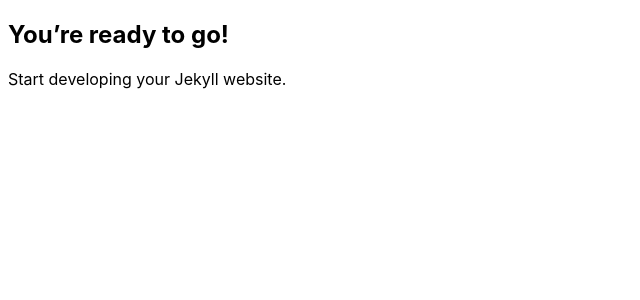
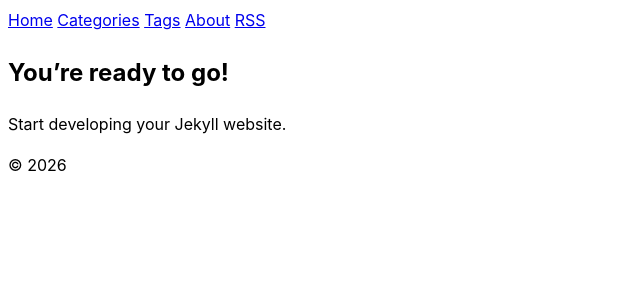
Before and after one commit to danielpassos/btest, a Jekyll site: the page built from index.md, in a window 1280 px wide. Shown: the top 300 px of the page, without its empty margins (0-640 px from the left). Built offline with Jekyll 4.4.1, drawn with Linux system fonts in a browser that asks for light colours.

Commit message:
Add initial site structure with Jekyll layouts and styles

```diff
--- a/_config.yml
+++ b/_config.yml
@@ -1,3 +1,7 @@
 url: "" # the base hostname & protocol for your site, e.g. http://example.com
 baseurl: "" # the subpath of your site, e.g. /blog
 title: "" # the name of your site, e.g. ACME Corp.
+
+plugins:
+  - jekyll-feed
+  - jekyll-seo-tag
--- /dev/null
+++ b/_includes/footer.html
@@ -0,0 +1,6 @@
+
+<footer>
+  <div class="container">
+    <p>© {{ site.time | date: "%Y" }} {{ site.author.name }}</p>
+  </div>
+</footer>
--- /dev/null
+++ b/_includes/head.html
@@ -0,0 +1,7 @@
+
+<meta charset="utf-8" />
+<meta name="viewport" content="width=device-width, initial-scale=1" />
+<title>{{ page.title }} · {{ site.title }}</title>
+<link rel="stylesheet" href="{{ '/assets/css/main.css' | relative_url }}" />
+{% seo %}
+{% feed_meta %}
--- /dev/null
+++ b/_includes/header.html
@@ -0,0 +1,13 @@
+
+<header class="site-header">
+  <div class="container nav">
+    <div><a href="{{ '/' | relative_url }}">{{ site.title }}</a></div>
+    <nav class="nav-links">
+      <a href="{{ '/' | relative_url }}">Home</a>
+      <a href="{{ '/categories/' | relative_url }}">Categories</a>
+      <a href="{{ '/tags/' | relative_url }}">Tags</a>
+      <a href="{{ '/about/' | relative_url }}">About</a>
+      <a href="{{ '/feed.xml' | relative_url }}">RSS</a>
+    </nav>
+  </div>
+</header>
--- a/_layouts/default.html
+++ b/_layouts/default.html
@@ -1,12 +1,13 @@
-<!DOCTYPE html>
-<html lang="{{ site.lang | default: "en-US" }}">
-  <head>
-    <meta name="viewport" content="width=device-width, initial-scale=1">
-    <meta charset="utf-8">
-    <title>{{ page.title }} - {{ site.title }}</title>
-    <link rel="stylesheet" href="{{ "/assets/css/main.css" | relative_url }}">
-  </head>
-  <body>
+<!doctype html>
+<html lang='en'>
+<head>{% include head.html %}</head>
+<body>
+{% include header.html %}
+<main class='main'>
+  <div class='container'>
     {{ content }}
-  </body>
+  </div>
+</main>
+{% include footer.html %}
+</body>
 </html>
--- a/_sass/base.scss
+++ b/_sass/base.scss
@@ -1,9 +1,27 @@
-$backgroundColor: #ffffff;
-$bodyColor: #000000;
-$bodyFont: -apple-system,BlinkMacSystemFont,"Segoe UI",Helvetica,Arial,sans-serif,"Apple Color Emoji","Segoe UI Emoji","Segoe UI Symbol";
+:root {
+  --font-sans: -apple-system, BlinkMacSystemFont, "Segoe UI", Roboto, "Helvetica Neue", Arial, sans-serif;
+}
 
 body {
-  background: $backgroundColor;
-  color: $bodyColor;
-  font-family: $bodyFont;
+  font-family: var(--font-sans);
+  font-size: 1rem;
+  line-height: 1.6;
 }
+
+// Post -----------------------------------------------------------------------
+
+.tag-badge {
+  display: inline-block;
+  background-color: #f3f3f3;
+  color: #333;
+  font-size: 0.85rem;
+  padding: 0.2em 0.6em;
+  margin: 0.2em 0.2em 0.2em 0;
+  border-radius: 9999px;
+  text-decoration: none;
+  transition: background-color 0.2s;
+}
+
+.tag-badge:hover {
+  background-color: #e0e0e0;
+}
```
Also changed, not shown: _includes/post-card.html (added, +12 -0 lines), _layouts/home.html (added, +9 -0 lines), _layouts/post.html (added, +35 -0 lines).
